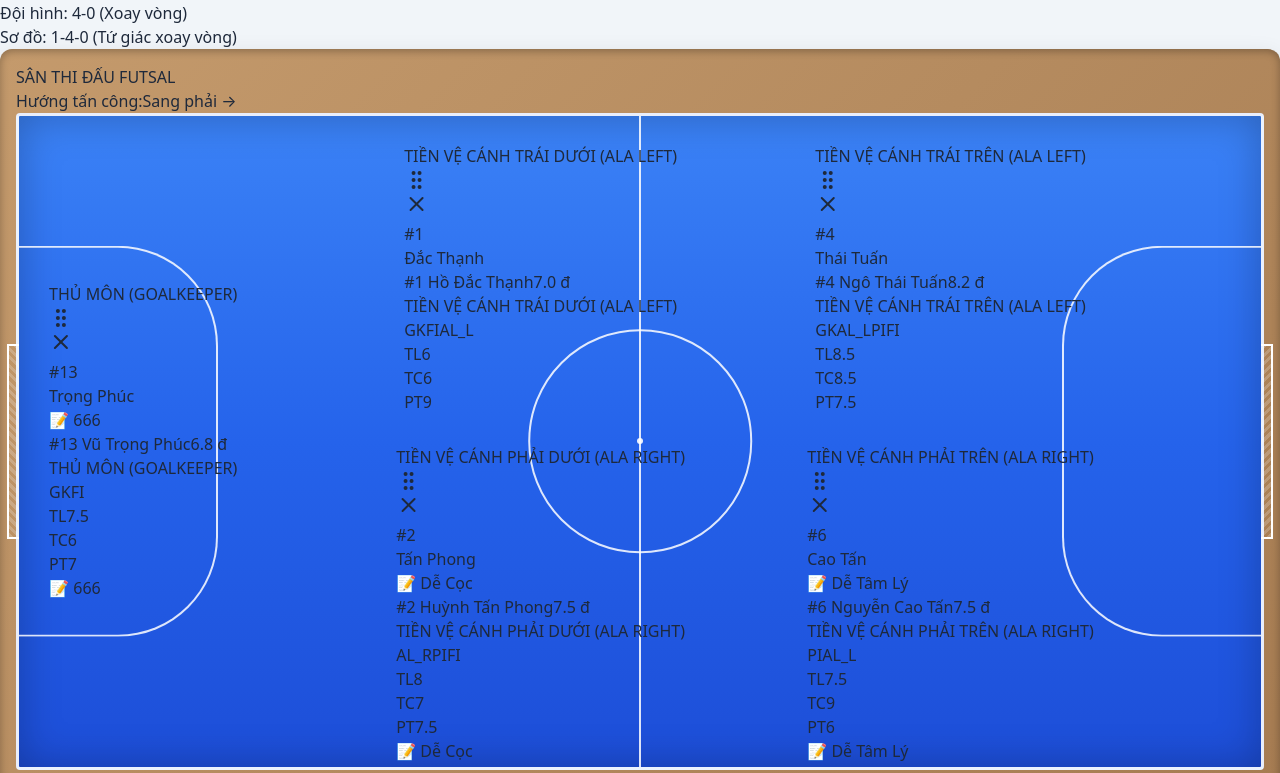
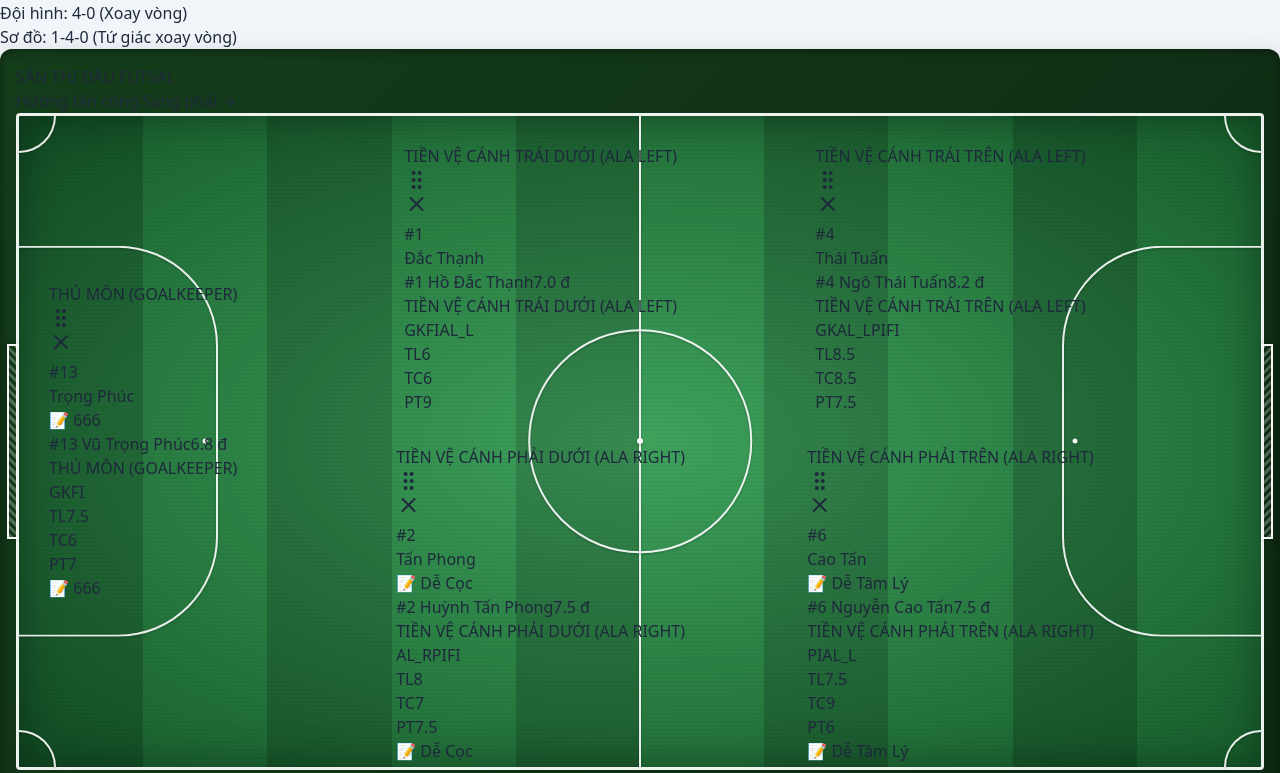
Before and after one commit to haidinhtran/futsal-planner, a React (Vite) app: page / in a window 1280 px wide. Shown: the part 3130-3903 px from the top of the page. Built offline with nearby package versions, Linux system fonts and the light colour scheme.

Commit message:
feat: implement FutsalPitch and TacticalDiagram components with drag-and-drop player positioning

```diff
--- a/src/components/FutsalPitch.tsx
+++ b/src/components/FutsalPitch.tsx
@@ -122,6 +122,12 @@ export const FutsalPitch: React.FC<FutsalPitchProps> = ({
         <div className="pitch-line pitch-center-spot"></div>
         <div className="pitch-line pitch-penalty-left"></div>
         <div className="pitch-line pitch-penalty-right"></div>
+        <div className="pitch-line pitch-penalty-spot-left"></div>
+        <div className="pitch-line pitch-penalty-spot-right"></div>
+        <div className="pitch-line pitch-corner-tl"></div>
+        <div className="pitch-line pitch-corner-tr"></div>
+        <div className="pitch-line pitch-corner-bl"></div>
+        <div className="pitch-line pitch-corner-br"></div>
         <div className="pitch-goal-left"></div>
         <div className="pitch-goal-right"></div>
 
--- a/src/components/TacticalDiagram.tsx
+++ b/src/components/TacticalDiagram.tsx
@@ -945,6 +945,12 @@ export const TacticalDiagram: React.FC<TacticalDiagramProps> = ({ players: initi
             <div className="pitch-line pitch-center-spot"></div>
             <div className="pitch-line pitch-penalty-left"></div>
             <div className="pitch-line pitch-penalty-right"></div>
+            <div className="pitch-line pitch-penalty-spot-left"></div>
+            <div className="pitch-line pitch-penalty-spot-right"></div>
+            <div className="pitch-line pitch-corner-tl"></div>
+            <div className="pitch-line pitch-corner-tr"></div>
+            <div className="pitch-line pitch-corner-bl"></div>
+            <div className="pitch-line pitch-corner-br"></div>
             <div className="pitch-goal-left"></div>
             <div className="pitch-goal-right"></div>
 
--- a/src/index.css
+++ b/src/index.css
@@ -41,30 +41,43 @@ body {
 
 /* Futsal Pitch Visual Styling */
 .futsal-pitch-container {
-  background: linear-gradient(135deg, #c49a6c 0%, #a67c52 100%);
+  background: linear-gradient(135deg, #143d1a 0%, #0d2811 100%);
   padding: 16px;
   border-radius: 12px;
-  box-shadow: inset 0 2px 8px rgba(0, 0, 0, 0.3), 0 8px 24px rgba(0, 0, 0, 0.12);
+  box-shadow: inset 0 2px 8px rgba(0, 0, 0, 0.4), 0 8px 24px rgba(0, 0, 0, 0.2);
   position: relative;
   user-select: none;
 }
 
 .futsal-pitch-floor {
-  background: linear-gradient(180deg, #3b82f6 0%, #2563eb 50%, #1d4ed8 100%);
+  background:
+    /* Layer 1: Vignette & stadium lighting depth */
+    radial-gradient(ellipse at center, rgba(255, 255, 255, 0.12) 0%, rgba(0, 0, 0, 0.38) 100%),
+    /* Layer 2: Fine grass blade micro-texture */
+    repeating-linear-gradient(0deg, rgba(0, 0, 0, 0.03) 0px, rgba(0, 0, 0, 0.03) 2px, transparent 2px, transparent 4px),
+    /* Layer 3: Mown grass vertical lawn stripes (10 alternating green bands) */
+    repeating-linear-gradient(
+      to right,
+      #1b7a38 0%,
+      #1b7a38 10%,
+      #249646 10%,
+      #249646 20%
+    );
   position: relative;
   width: 100%;
   aspect-ratio: 1.9 / 1;
   border-radius: 4px;
-  border: 3px solid rgba(255, 255, 255, 0.9);
+  border: 3px solid rgba(255, 255, 255, 0.92);
   overflow: visible;
-  box-shadow: inset 0 0 40px rgba(0, 0, 0, 0.25);
+  box-shadow: inset 0 0 40px rgba(0, 0, 0, 0.35);
 }
 
 /* White Court Lines */
 .pitch-line {
   position: absolute;
-  border-color: rgba(255, 255, 255, 0.85);
+  border-color: rgba(255, 255, 255, 0.9);
   pointer-events: none;
+  filter: drop-shadow(0px 1px 1px rgba(0, 0, 0, 0.25));
 }
 
 .pitch-center-line {
@@ -72,7 +85,7 @@ body {
   bottom: 0;
   left: 50%;
   width: 2px;
-  background: rgba(255, 255, 255, 0.85);
+  background: rgba(255, 255, 255, 0.9);
   transform: translateX(-50%);
 }
 
@@ -81,7 +94,7 @@ body {
   left: 50%;
   width: 18%;
   aspect-ratio: 1;
-  border: 2px solid rgba(255, 255, 255, 0.85);
+  border: 2px solid rgba(255, 255, 255, 0.9);
   border-radius: 50%;
   transform: translate(-50%, -50%);
 }
@@ -91,7 +104,7 @@ body {
   left: 50%;
   width: 6px;
   height: 6px;
-  background: rgba(255, 255, 255, 0.9);
+  background: rgba(255, 255, 255, 0.95);
   border-radius: 50%;
   transform: translate(-50%, -50%);
 }
@@ -102,7 +115,7 @@ body {
   left: 0;
   width: 16%;
   height: 60%;
-  border: 2px solid rgba(255, 255, 255, 0.85);
+  border: 2px solid rgba(255, 255, 255, 0.9);
   border-left: none;
   border-radius: 0 100px 100px 0;
   transform: translateY(-50%);
@@ -113,10 +126,72 @@ body {
   right: 0;
   width: 16%;
   height: 60%;
-  border: 2px solid rgba(255, 255, 255, 0.85);
+  border: 2px solid rgba(255, 255, 255, 0.9);
   border-right: none;
   border-radius: 100px 0 0 100px;
   transform: translateY(-50%);
+}
+
+/* Penalty Spots 6m */
+.pitch-penalty-spot-left {
+  top: 50%;
+  left: 15%;
+  width: 5px;
+  height: 5px;
+  background: rgba(255, 255, 255, 0.95);
+  border-radius: 50%;
+  transform: translate(-50%, -50%);
+}
+
+.pitch-penalty-spot-right {
+  top: 50%;
+  right: 15%;
+  width: 5px;
+  height: 5px;
+  background: rgba(255, 255, 255, 0.95);
+  border-radius: 50%;
+  transform: translate(50%, -50%);
+}
+
+/* Corner Arcs */
+.pitch-corner-tl {
+  top: 0;
+  left: 0;
+  width: 3%;
+  aspect-ratio: 1;
+  border-right: 2px solid rgba(255, 255, 255, 0.9);
+  border-bottom: 2px solid rgba(255, 255, 255, 0.9);
+  border-bottom-right-radius: 100%;
+}
+
+.pitch-corner-tr {
+  top: 0;
+  right: 0;
+  width: 3%;
+  aspect-ratio: 1;
+  border-left: 2px solid rgba(255, 255, 255, 0.9);
+  border-bottom: 2px solid rgba(255, 255, 255, 0.9);
+  border-bottom-left-radius: 100%;
+}
+
+.pitch-corner-bl {
+  bottom: 0;
+  left: 0;
+  width: 3%;
+  aspect-ratio: 1;
+  border-right: 2px solid rgba(255, 255, 255, 0.9);
+  border-top: 2px solid rgba(255, 255, 255, 0.9);
+  border-top-right-radius: 100%;
+}
+
+.pitch-corner-br {
+  bottom: 0;
+  right: 0;
+  width: 3%;
+  aspect-ratio: 1;
+  border-left: 2px solid rgba(255, 255, 255, 0.9);
+  border-top: 2px solid rgba(255, 255, 255, 0.9);
+  border-top-left-radius: 100%;
 }
 
 /* Goals */
@@ -126,9 +201,10 @@ body {
   top: 35%;
   height: 30%;
   width: 12px;
-  border: 2px solid white;
+  border: 2px solid rgba(255, 255, 255, 0.95);
   border-right: none;
-  background: repeating-linear-gradient(45deg, rgba(255,255,255,0.2), rgba(255,255,255,0.2) 3px, transparent 3px, transparent 6px);
+  background: repeating-linear-gradient(45deg, rgba(255,255,255,0.25), rgba(255,255,255,0.25) 3px, transparent 3px, transparent 6px);
+  box-shadow: -2px 0 6px rgba(0, 0, 0, 0.2);
 }
 
 .pitch-goal-right {
@@ -137,9 +213,10 @@ body {
   top: 35%;
   height: 30%;
   width: 12px;
-  border: 2px solid white;
+  border: 2px solid rgba(255, 255, 255, 0.95);
   border-left: none;
-  background: repeating-linear-gradient(-45deg, rgba(255,255,255,0.2), rgba(255,255,255,0.2) 3px, transparent 3px, transparent 6px);
+  background: repeating-linear-gradient(-45deg, rgba(255,255,255,0.25), rgba(255,255,255,0.25) 3px, transparent 3px, transparent 6px);
+  box-shadow: 2px 0 6px rgba(0, 0, 0, 0.2);
 }
 
 /* Position Role Badges */
```
